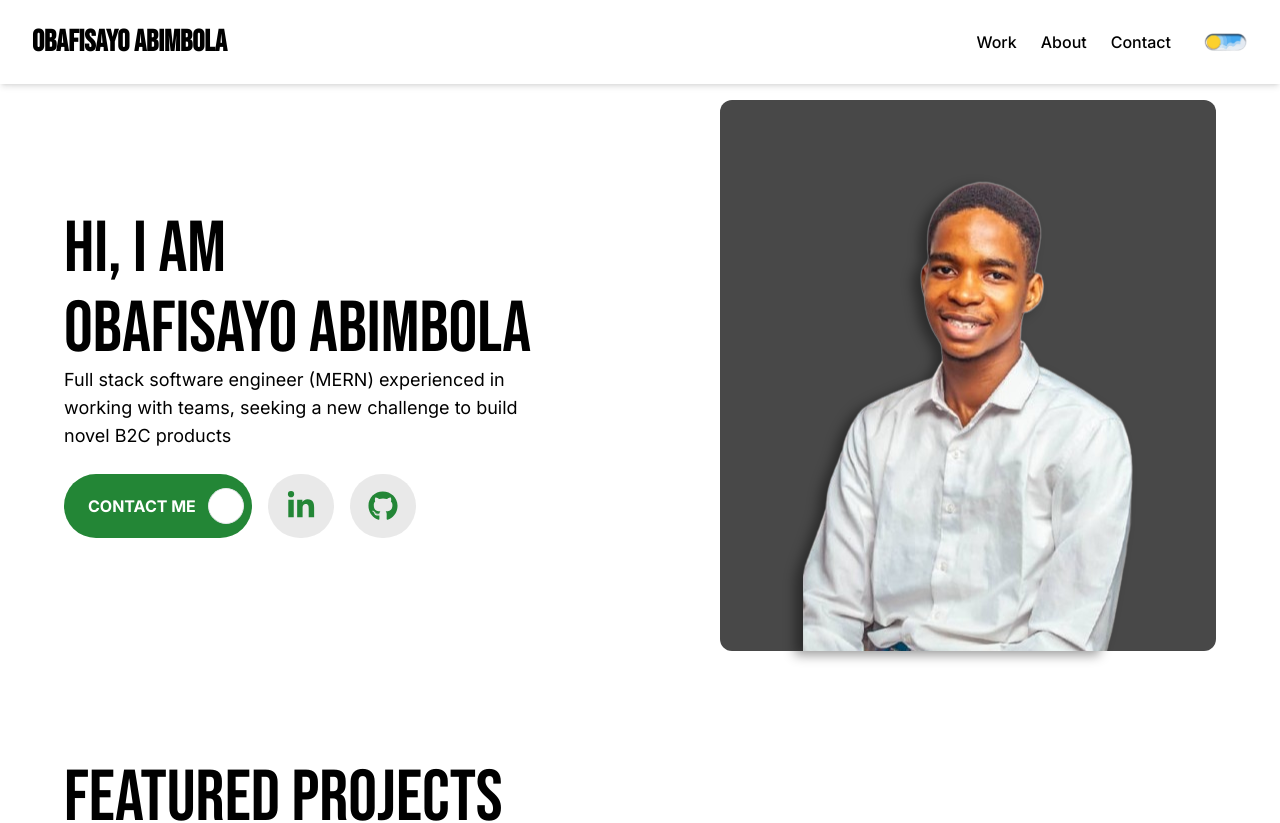
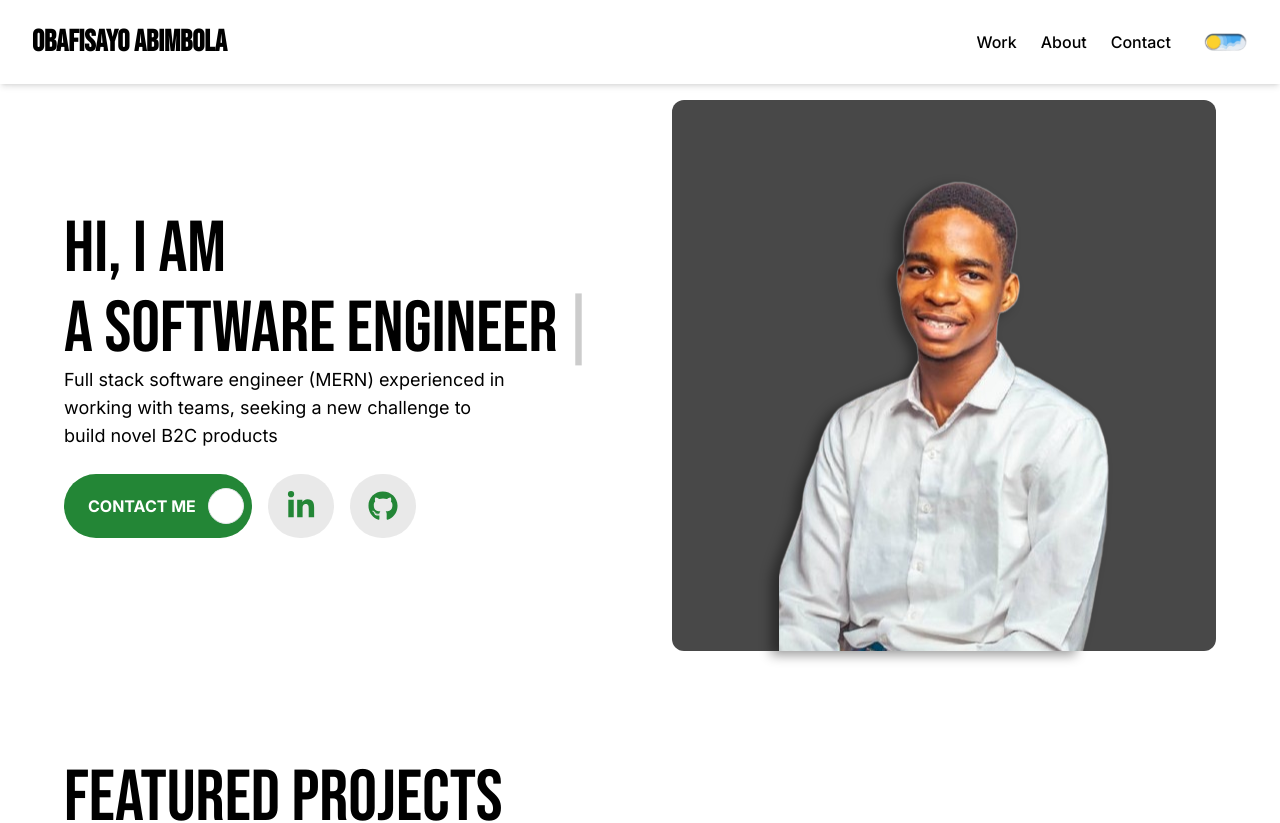
Before and after one commit to Okun15Ola/my-portfolio-site, a React (Create React App) app: page / in a window 1280 px wide. Shown: the top 823 px of the page. Built offline with nearby package versions, Linux system fonts and the light colour scheme.

Commit message:
added a type writer

```diff
--- a/package.json
+++ b/package.json
@@ -11,6 +11,7 @@
     "react-icons": "^5.2.1",
     "react-router-dom": "^6.25.1",
     "react-scripts": "5.0.1",
+    "react-simple-typewriter": "^5.0.1",
     "sweetalert2": "^11.12.4",
     "web-vitals": "^2.1.4"
   },
--- a/src/pages/landingPage/home/herosection/HeroSection.jsx
+++ b/src/pages/landingPage/home/herosection/HeroSection.jsx
@@ -1,16 +1,33 @@
 import React from 'react';
 import PrimaryButton from '../../../../components/primarybutton/PrimaryButton';
 import { UserConfig } from '../../../../config/userConfig';
+import { useTypewriter, Cursor } from 'react-simple-typewriter';
 
 const HeroSection = () => {
+  // texts to be typed
+  const texts = [
+    `${UserConfig.firstname} ${UserConfig.lastname}`,
+    "A Software Engineer",
+    "A Full Stack Developer",
+  ];
+
+  const [text] = useTypewriter({
+    words: texts,
+    loop: 0, // Infinite loop
+    delaySpeed: 2000, // Delay between words
+  });
+
   return (
     <section id="hero">
       <div className="md:container">
-        <div className='flex flex-col gap-[5rem] mb-4 mt-4 md:flex-row md:justify-center md:items-center md:gap-40' >
-          <div className='flex flex-col md:w-1/2'>
+        <div className='flex flex-col gap-[5rem] mb-4 mt-4 md:flex-row md:justify-center md:items-center md:gap-40'>
+          <div className='flex flex-col md:w-1/2 md:max-w-md'>
             <div>
               <h2 className='uppercase font-bebas text-5xl md:text-7xl mb-2'>HI, I AM</h2>
-              <h2 className='uppercase font-bebas text-5xl md:text-7xl md:text-nowrap'>{UserConfig.firstname} {UserConfig.lastname}</h2>
+              <h2 className='uppercase font-bebas text-5xl md:text-7xl md:text-nowrap'>
+                {text}
+                <Cursor />
+              </h2>
             </div>
             <p className="text-base md:text-lg dark:text-brandOffwhite">{UserConfig.bio}</p>
             <div className='flex flex-row gap-3 items-center mt-6'>
@@ -18,8 +35,8 @@ const HeroSection = () => {
             </div>
           </div>
           <div className='flex flex-row md:w-1/2'>
-            <div className="flex justify-center items-center w-full h-fit rounded-xl pt-8 md:pt-14 bg-brandGray dark:bg-brandOffwhite ">
-              <img src={UserConfig.portraitimg} alt="hero=img-home" className="drop-shadow-[-8px_4px_6px_rgba(0,0,0,.4)]" />
+            <div className="flex justify-center items-center w-full h-fit rounded-xl pt-8 md:pt-14 bg-brandGray dark:bg-brandOffwhite">
+              <img src={UserConfig.portraitimg} alt="hero-img-home" className="drop-shadow-[-8px_4px_6px_rgba(0,0,0,.4)]" />
             </div>
           </div>
         </div>
```
Also changed, not shown: 1 other file (tests, documents, lock files or other folders).
